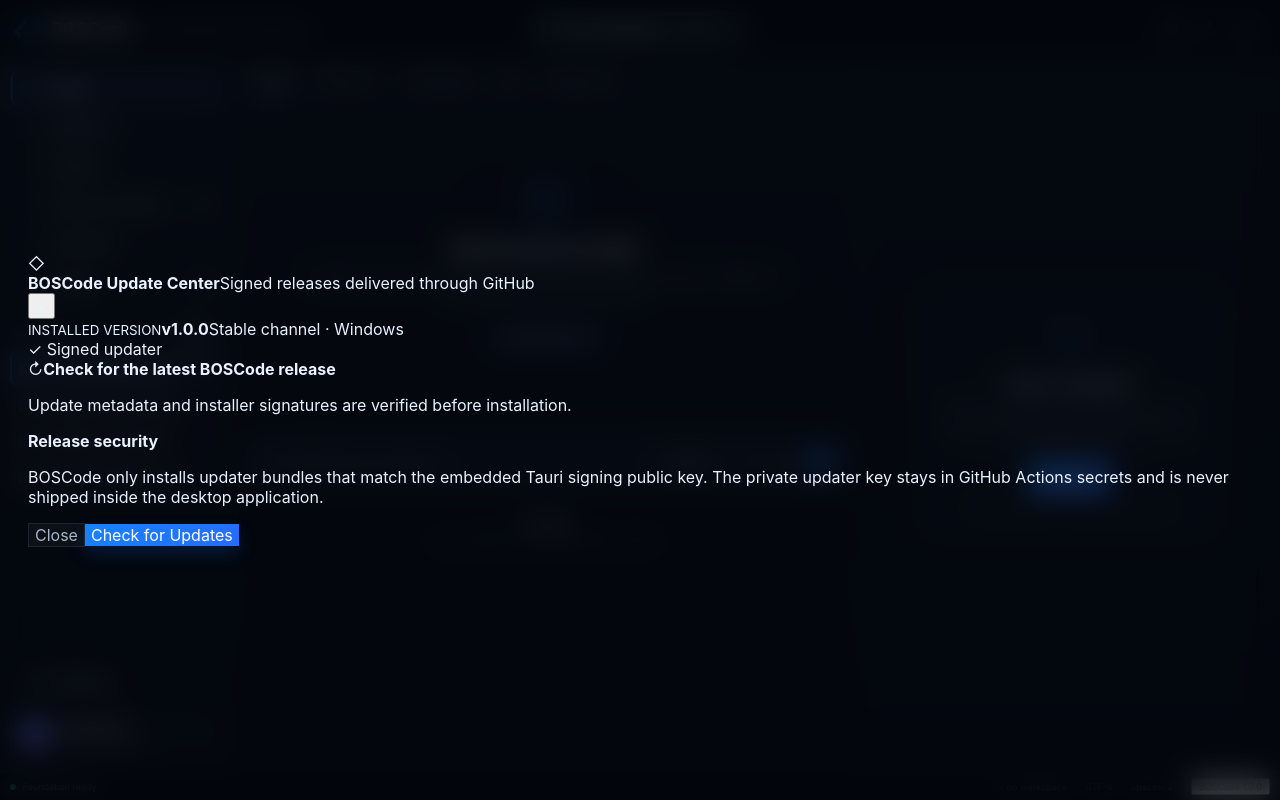
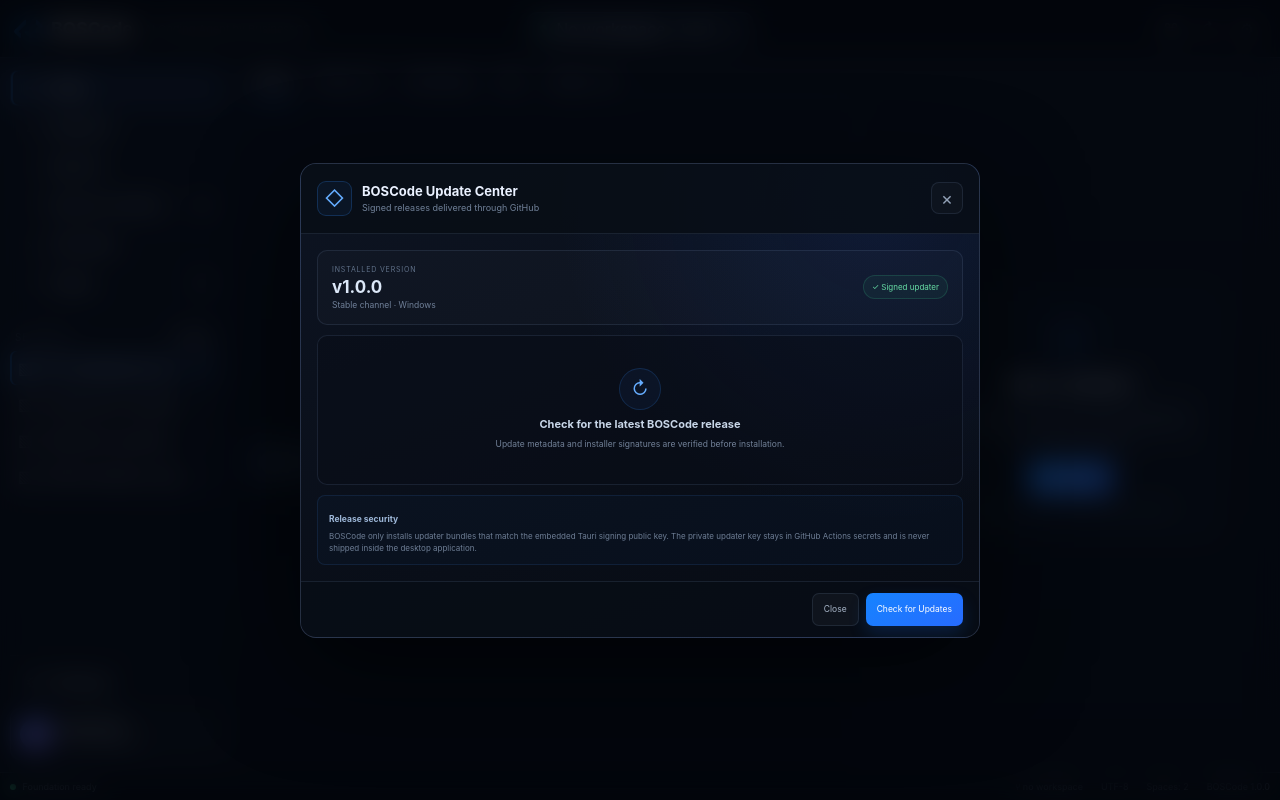
Before and after one commit to Haider-Shakoori/BOSCode, a React (Vite) app: page / in a window 1280 px wide. Both pictures are taken after a click on the button "Check for updates". Built offline with nearby package versions, Linux system fonts and the light colour scheme.

Commit message:
feat: style signed Update Center

```diff
--- a/src/styles.css
+++ b/src/styles.css
@@ -2797,3 +2797,286 @@
     grid-template-columns: 1fr;
   }
 }
+
+
+.status-version {
+  border: 0;
+  padding: 0;
+  color: inherit;
+  background: transparent;
+  cursor: pointer;
+  font: inherit;
+}
+
+.status-version:hover {
+  color: #dbe8f8;
+}
+
+.update-window {
+  width: min(680px, 92vw);
+  overflow: hidden;
+  border: 1px solid rgba(145, 175, 226, 0.22);
+  border-radius: 16px;
+  background:
+    radial-gradient(circle at 85% 8%, rgba(43, 93, 218, 0.13), transparent 20rem),
+    linear-gradient(160deg, rgba(13, 20, 34, 0.99), rgba(7, 11, 19, 0.99));
+  box-shadow: 0 30px 100px rgba(0, 0, 0, 0.58);
+}
+
+.update-titlebar {
+  min-height: 70px;
+  display: flex;
+  align-items: center;
+  justify-content: space-between;
+  gap: 16px;
+  padding: 13px 16px;
+  border-bottom: 1px solid var(--line);
+  background: rgba(8, 13, 22, 0.86);
+}
+
+.update-titlebar > div {
+  display: flex;
+  align-items: center;
+  gap: 10px;
+}
+
+.update-titlebar > div > div {
+  display: grid;
+  gap: 3px;
+}
+
+.update-titlebar strong {
+  font-size: 13px;
+}
+
+.update-titlebar span {
+  color: #708098;
+  font-size: 9px;
+}
+
+.update-logo {
+  width: 35px;
+  height: 35px;
+  display: grid;
+  place-items: center;
+  border: 1px solid rgba(52, 140, 255, 0.22);
+  border-radius: 9px;
+  color: #65adff !important;
+  background: rgba(37, 102, 190, 0.09);
+  font-size: 19px !important;
+}
+
+.update-titlebar > button {
+  width: 32px;
+  height: 32px;
+  border: 1px solid var(--line);
+  border-radius: 8px;
+  color: #92a1b7;
+  background: rgba(255, 255, 255, 0.025);
+  cursor: pointer;
+  font-size: 18px;
+}
+
+.update-content {
+  display: grid;
+  gap: 10px;
+  padding: 16px;
+}
+
+.update-version-card {
+  display: flex;
+  align-items: center;
+  justify-content: space-between;
+  gap: 12px;
+  padding: 14px;
+  border: 1px solid var(--line);
+  border-radius: 10px;
+  background: rgba(255, 255, 255, 0.018);
+}
+
+.update-version-card > div {
+  display: grid;
+  gap: 3px;
+}
+
+.update-version-card small,
+.update-available small {
+  color: #61728a;
+  font-size: 7px;
+  letter-spacing: 0.12em;
+}
+
+.update-version-card strong {
+  color: #dce8f8;
+  font-size: 17px;
+}
+
+.update-version-card > div > span {
+  color: #708099;
+  font-size: 8.5px;
+}
+
+.update-shield {
+  padding: 6px 8px;
+  border: 1px solid rgba(61, 220, 151, 0.16);
+  border-radius: 999px;
+  color: #67dda5;
+  background: rgba(61, 220, 151, 0.05);
+  font-size: 8px;
+}
+
+.update-state,
+.update-available {
+  min-height: 150px;
+  display: grid;
+  place-items: center;
+  align-content: center;
+  gap: 7px;
+  padding: 22px;
+  border: 1px solid var(--line);
+  border-radius: 10px;
+  text-align: center;
+  background: rgba(8, 13, 22, 0.5);
+}
+
+.update-state > span,
+.update-orbit {
+  width: 42px;
+  height: 42px;
+  display: grid;
+  place-items: center;
+  border: 1px solid rgba(52, 140, 255, 0.18);
+  border-radius: 50%;
+  color: #66adff;
+  background: rgba(38, 103, 194, 0.08);
+  font-size: 18px;
+}
+
+.update-state strong {
+  color: #c8d6e8;
+  font-size: 11px;
+}
+
+.update-state p,
+.update-available p {
+  max-width: 480px;
+  margin: 0;
+  color: #728198;
+  font-size: 8.5px;
+  line-height: 1.55;
+}
+
+.update-available {
+  grid-template-columns: 48px minmax(0, 1fr);
+  place-items: start;
+  align-content: center;
+  text-align: left;
+}
+
+.update-available > div {
+  display: grid;
+  gap: 4px;
+}
+
+.update-available h2 {
+  margin: 0;
+  color: #dce8f8;
+  font-size: 16px;
+}
+
+.update-available > div > span {
+  color: #708098;
+  font-size: 8px;
+}
+
+.update-progress {
+  display: grid;
+  gap: 7px;
+  padding: 10px 12px;
+  border: 1px solid var(--line);
+  border-radius: 8px;
+  background: rgba(255, 255, 255, 0.018);
+}
+
+.update-progress > div:first-child {
+  display: flex;
+  align-items: center;
+  justify-content: space-between;
+  color: #8998ad;
+  font-size: 8px;
+}
+
+.update-progress > div:first-child strong {
+  color: #b7c8dd;
+}
+
+.update-progress-track {
+  height: 6px;
+  overflow: hidden;
+  border-radius: 999px;
+  background: rgba(255, 255, 255, 0.05);
+}
+
+.update-progress-track span {
+  display: block;
+  height: 100%;
+  border-radius: inherit;
+  background: linear-gradient(90deg, #1683ff, #48a4ff);
+  transition: width 160ms ease;
+}
+
+.update-error {
+  display: grid;
+  gap: 3px;
+  padding: 9px 10px;
+  border: 1px solid rgba(255, 100, 117, 0.16);
+  border-radius: 8px;
+  color: #ff8b99;
+  background: rgba(255, 100, 117, 0.045);
+  font-size: 8px;
+}
+
+.update-error strong {
+  font-size: 9px;
+}
+
+.update-security {
+  padding: 10px 11px;
+  border: 1px solid rgba(64, 137, 232, 0.13);
+  border-radius: 8px;
+  background: rgba(42, 102, 190, 0.045);
+}
+
+.update-security strong {
+  color: #9fb9da;
+  font-size: 8.5px;
+}
+
+.update-security p {
+  margin: 4px 0 0;
+  color: #6e7e95;
+  font-size: 8px;
+  line-height: 1.5;
+}
+
+.update-actions {
+  display: flex;
+  justify-content: flex-end;
+  gap: 7px;
+  padding: 11px 16px;
+  border-top: 1px solid var(--line);
+  background: rgba(8, 13, 22, 0.72);
+}
+
+.update-actions button {
+  min-height: 33px;
+  border-radius: 7px;
+  padding: 0 11px;
+  cursor: pointer;
+  font-size: 8.5px;
+}
+
+.update-actions button:disabled {
+  opacity: 0.48;
+  cursor: default;
+}
```
